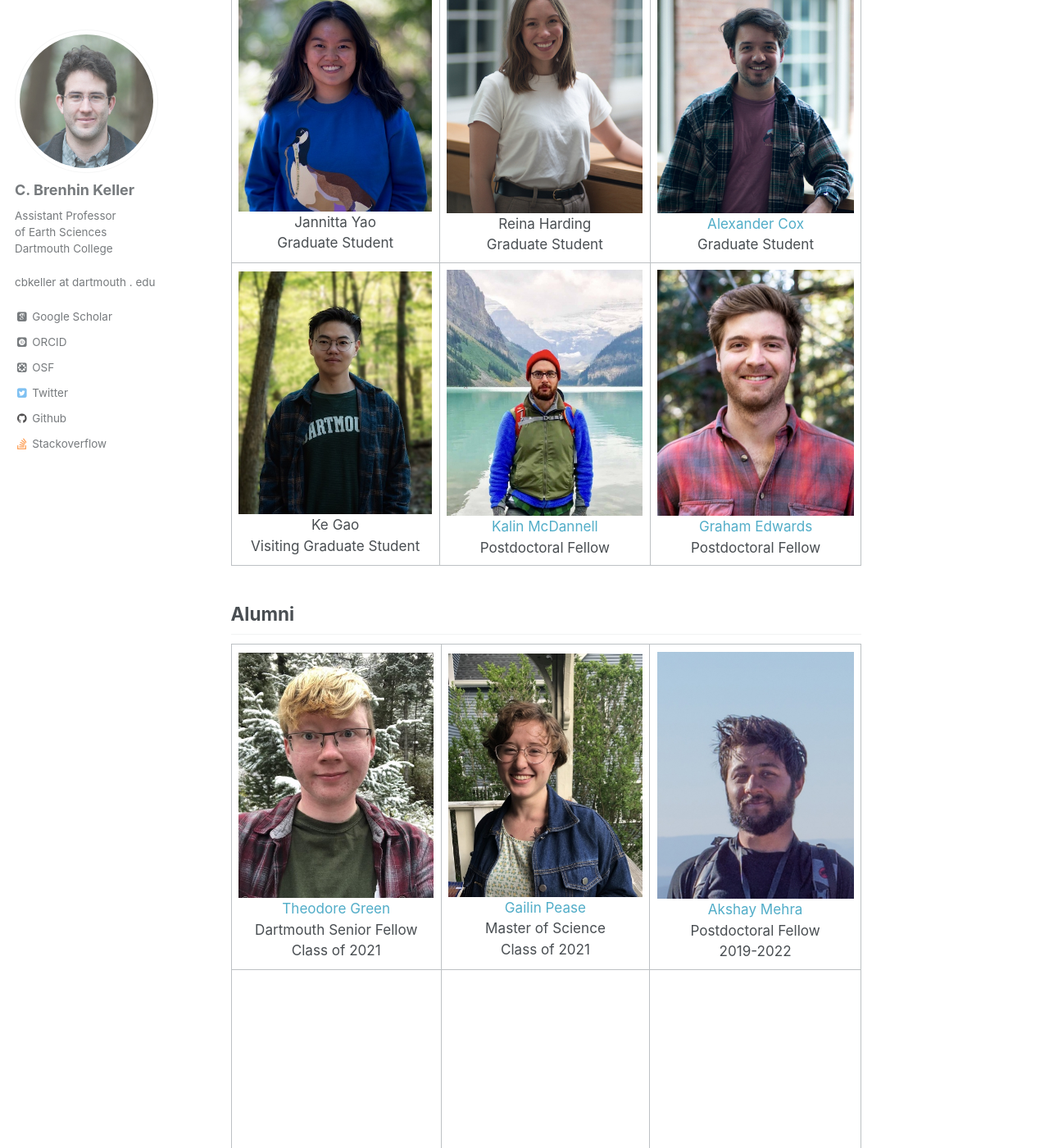
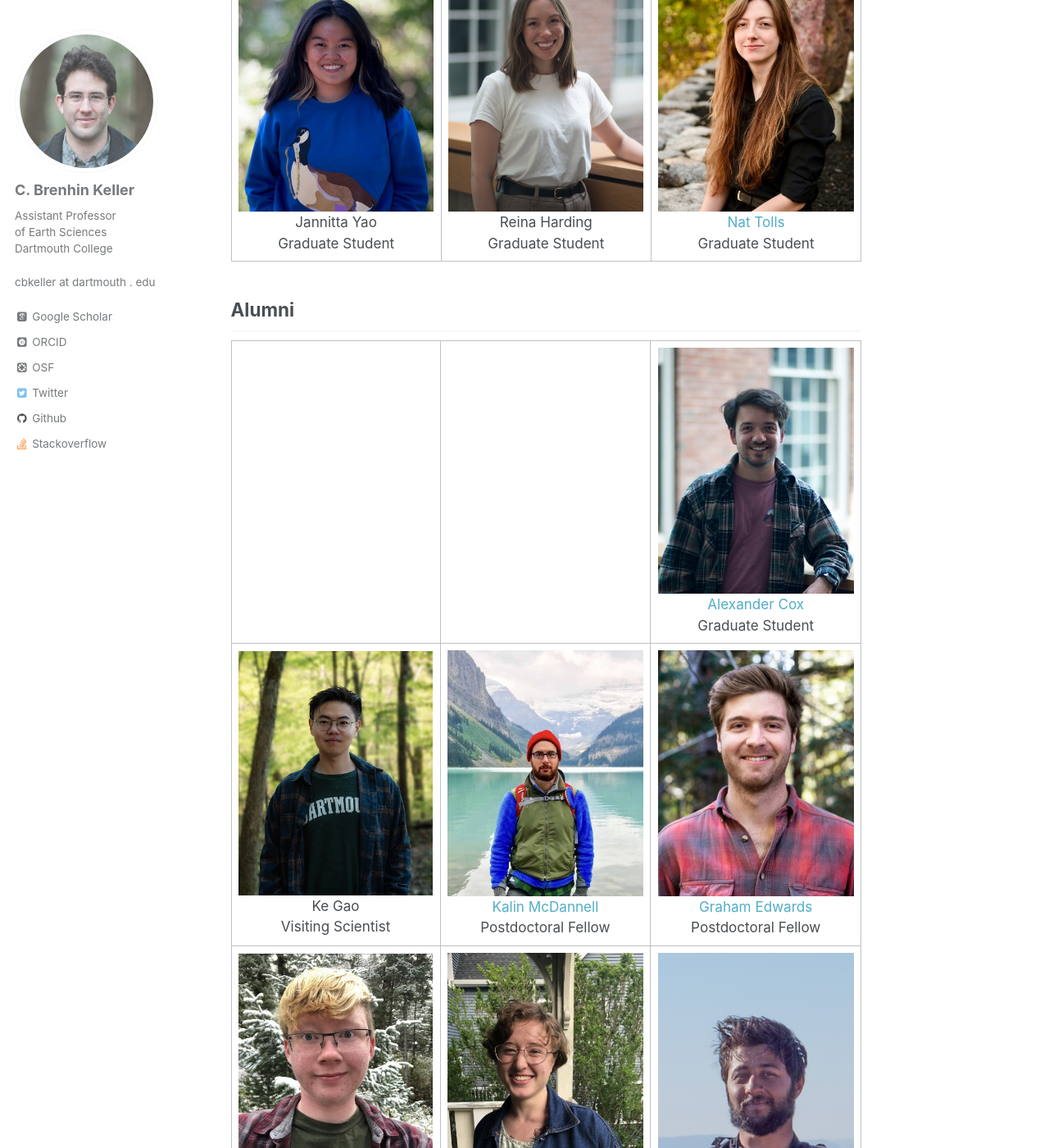
Before and after one commit to brenhinkeller/brenhinkeller.github.io, a Jekyll site: the page built from _pages/about.md, in a window 1280 px wide and 1400 px high, scrolled down 492 px. Shown: the whole window at 82% size. Built offline with Jekyll 4.4.1, drawn with Linux system fonts in a browser that asks for light colours; some web fonts are replaced.

Commit message:
Update profiles

```diff
--- a/_pages/about.md
+++ b/_pages/about.md
@@ -14,15 +14,15 @@ Despite the static appearance of Earth’s continental crust on human timescales
 ## Research group
 
 | ------------------------- | ------------------------- | ------------------------- |
-|<img width="256" src="images/profiles/jannitta_yao.jpg"><br>Jannitta Yao<br>Graduate Student|<img width="256" src="images/profiles/reina_harding.jpg"><br>Reina Harding<br>Graduate Student|<img width="256" src="images/profiles/alex_cox.jpg"><br>[Alexander Cox](https://earthsciences.dartmouth.edu/people/alexander-cox)<br>Graduate Student|
-|<img width="256" src="images/profiles/ke_gao.jpg"><br>Ke Gao<br>Visiting Graduate Student|<img width="256" src="images/profiles/kalin_mcdannell.jpg"><br>[Kalin McDannell](https://www.kmcdannell.com/)<br>Postdoctoral Fellow|<img width="256" src="images/profiles/graham_edwards.jpg"><br>[Graham Edwards](https://grahamedwards.github.io/)<br>Postdoctoral Fellow|
+|<img width="256" src="images/profiles/jannitta_yao.jpg"><br>Jannitta Yao<br>Graduate Student|<img width="256" src="images/profiles/reina_harding.jpg"><br>Reina Harding<br>Graduate Student|<img width="256" src="images/profiles/nat_tolls.jpg"><br>[Nat Tolls](https://earthsciences.dartmouth.edu/people/natalie-tolls)<br>Graduate Student|
 {: style="font-size: 95%; text-align: center;"}
 
 ## Alumni
 
 | ------------------------- | ------------------------- | ------------------------- |
+|<img width="256" src="images/profiles/blank.jpg">|<img width="256" src="images/profiles/blank.jpg">|<img width="256" src="images/profiles/alex_cox.jpg"><br>[Alexander Cox](https://earthsciences.dartmouth.edu/people/alexander-cox)<br>Graduate Student|
+|<img width="256" src="images/profiles/ke_gao.jpg"><br>Ke Gao<br>Visiting Scientist|<img width="256" src="images/profiles/kalin_mcdannell.jpg"><br>[Kalin McDannell](https://www.kmcdannell.com/)<br>Postdoctoral Fellow|<img width="256" src="images/profiles/graham_edwards.jpg"><br>[Graham Edwards](https://grahamedwards.github.io/)<br>Postdoctoral Fellow|
 |<img width="256" src="images/profiles/theo_green.jpg"><br>[Theodore Green](https://geosciences.princeton.edu/people/theodore-green)<br>Dartmouth Senior Fellow<br>Class of 2021|<img width="256" src="images/profiles/gailin_l_pease.jpg"><br>[Gailin Pease](https://earthsciences.dartmouth.edu/people/gailin-l-pease)<br>Master of Science<br>Class of 2021|<img width="256" src="images/profiles/akshay_mehra.jpg"><br>[Akshay Mehra](https://www.akshaymehra.com/)<br>Postdoctoral Fellow<br>2019-2022|
-|<img width="256" src="images/profiles/blank.jpg">|<img width="256" src="images/profiles/blank.jpg">|<img width="256" src="images/profiles/blank.jpg">|
 {: style="font-size: 95%; text-align: center;"}
 
 ---
```
Also changed, not shown: images/profiles/nat_tolls.jpg (added).
